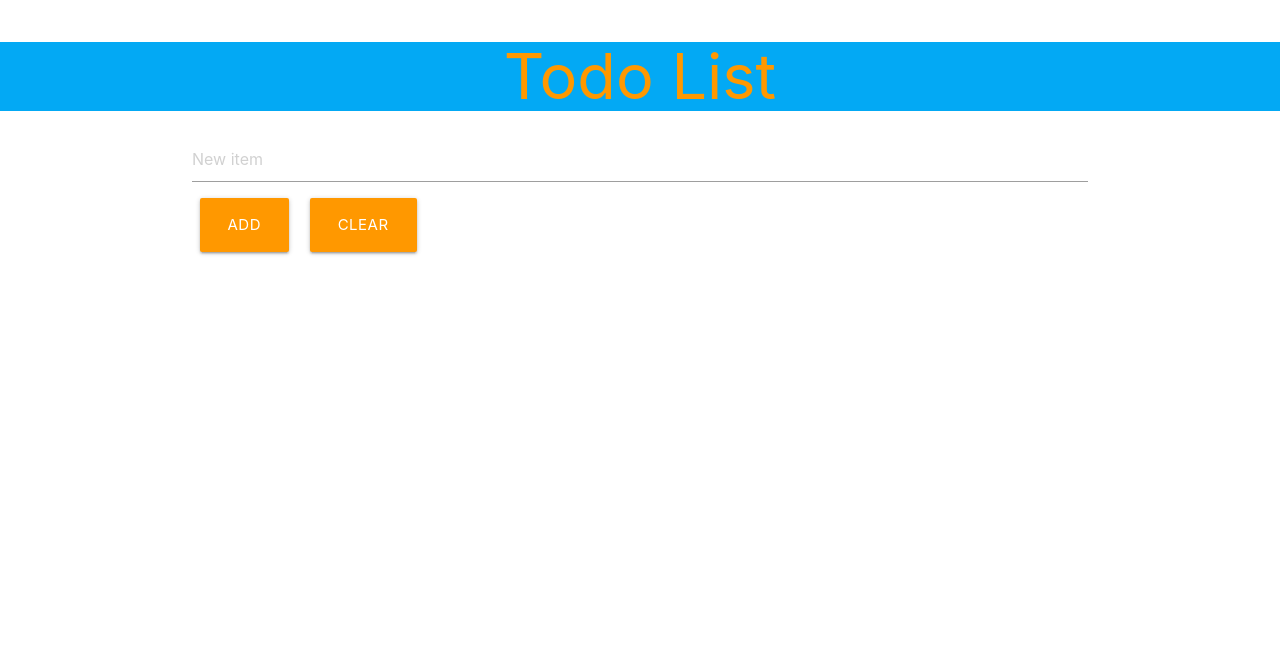
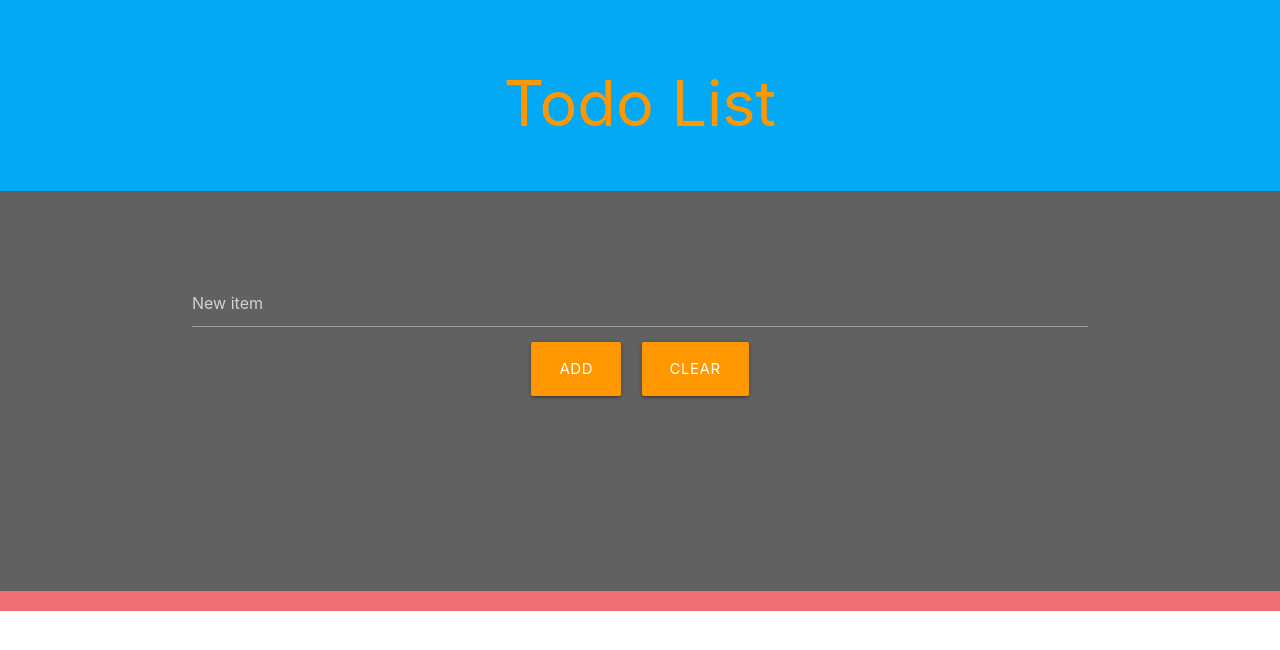
Before and after one commit to julienle17/Todo-List-Vuejs, a plain HTML site: page index.html in a window 1280 px wide. Drawn offline with nearby package versions, Linux system fonts and the light colour scheme.

Commit message:
add class in footer & modify class in css

```diff
--- a/css/style.css
+++ b/css/style.css
@@ -22,3 +22,15 @@
 .btn-large {
 	margin: 0.5em;
 }
+
+.header {
+	padding: 1.5em;
+}
+
+.main {
+	min-height: 50vh;
+}
+
+.container {
+	padding-top: 7%;
+}
--- a/index.html
+++ b/index.html
@@ -11,8 +11,8 @@
 		<header class="light-blue header">
 			<h1 class="center orange-text">Todo List</h1>
 		</header>
-		<main>
-		<article class="app container">
+		<main class="main grey darken-2">
+		<article class="app container center-align">
 			<input type="text" placeholder="New item" v-model="newTodo" @keyup.enter="addTodo(newTodo)">
 			<ul>
 				<li class="collection-item center-align" v-for="(todo, index) in todos" :key="index">{{todo}}<i class="fas fa-trash-alt right-align" @click="removeTodo()"></i></li>
@@ -21,7 +21,12 @@
 			<button class="btn-large waves-effect waves-light orange" @click="clearAllTodo()">Clear</button>
 		</article>
 		</main>
-		<footer></footer>
+		<footer class="page-footer">
+
+
+
+
+		</footer>
 		<script src=js/materialize.js></script>
 		<script src="https://cdnjs.cloudflare.com/ajax/libs/vue/2.6.10/vue.js"></script>
 		<script src="js/script.js"></script>
```
